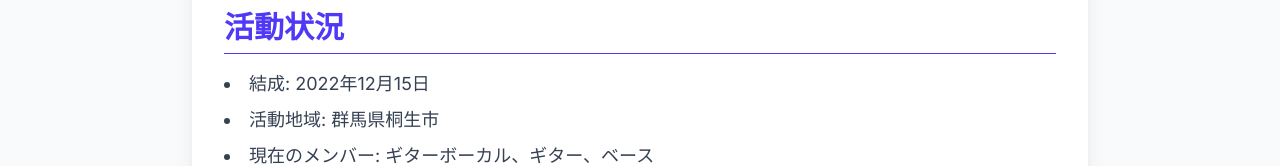
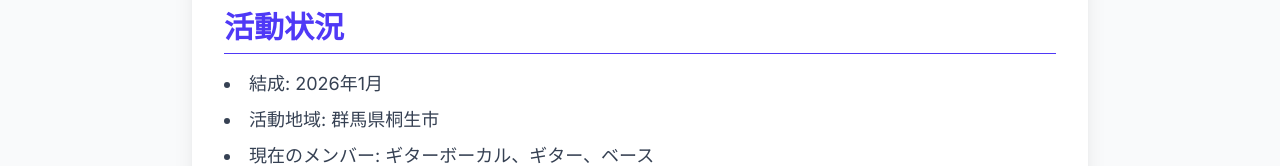
Before and after one commit to satohidetada/my-band-site, a Next.js app: page / in a window 1280 px wide. Shown: the part 381-547 px from the top of the page. Built offline with nearby package versions, Linux system fonts and the light colour scheme.

Commit message:
fix: resolve build error and add seller profile info

```diff
--- a/src/app/page.tsx
+++ b/src/app/page.tsx
@@ -23,7 +23,7 @@ export default function AboutPage() {
             活動状況
           </h2>
           <ul className="list-disc list-inside text-gray-700 text-lg space-y-2">
-            <li>結成: 2022年12月15日</li>
+            <li>結成: 2026年1月</li>
             <li>活動地域: 群馬県桐生市</li>
             <li>現在のメンバー: ギターボーカル、ギター、ベース</li>
           </ul>
```
